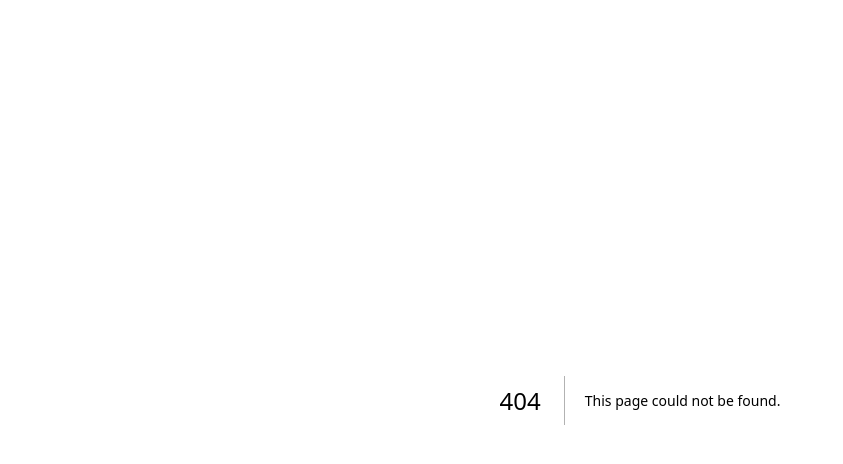
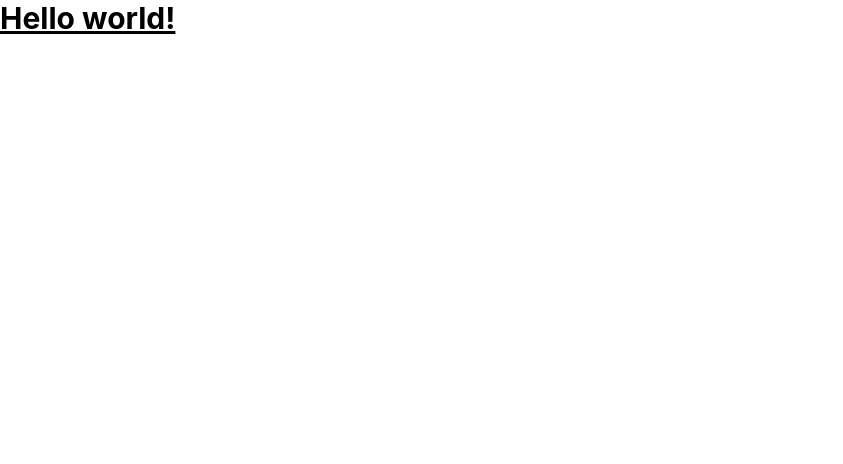
Before and after one commit to u1134889/wedding-website, a Next.js app: page /learn-tailwind in a window 1280 px wide. Before the commit this address had no page. Shown: the top 464 px of the page, without its empty margins (0-843 px from the left). Built offline with nearby package versions, Linux system fonts and the light colour scheme.

Commit message:
Adds tailwind to the project

```diff
--- a/package.json
+++ b/package.json
@@ -18,5 +18,10 @@
     "react": "18.2.0",
     "react-dom": "18.2.0",
     "typescript": "4.9.3"
+  },
+  "devDependencies": {
+    "autoprefixer": "^10.4.13",
+    "postcss": "^8.4.21",
+    "tailwindcss": "^3.2.4"
   }
 }
--- /dev/null
+++ b/pages/learn-tailwind.tsx
@@ -0,0 +1,7 @@
+export default function LearnTailwind() {
+  return (
+    <h1 className="text-3xl font-bold underline">
+      Hello world!
+    </h1>
+  );
+}
--- /dev/null
+++ b/postcss.config.js
@@ -0,0 +1,6 @@
+module.exports = {
+  plugins: {
+    tailwindcss: {},
+    autoprefixer: {},
+  },
+}
--- a/styles/globals.css
+++ b/styles/globals.css
@@ -1,3 +1,7 @@
+@tailwind base;
+@tailwind components;
+@tailwind utilities;
+
 html,
 body {
   padding: 0;
--- /dev/null
+++ b/tailwind.config.js
@@ -0,0 +1,15 @@
+/** @type {import('tailwindcss').Config} */
+module.exports = {
+  content: [
+    "./app/**/*.{js,ts,jsx,tsx}",
+    "./pages/**/*.{js,ts,jsx,tsx}",
+    "./components/**/*.{js,ts,jsx,tsx}",
+
+    // Or if using `src` directory:
+    "./src/**/*.{js,ts,jsx,tsx}",
+  ],
+  theme: {
+    extend: {},
+  },
+  plugins: [],
+}
```
Also changed, not shown: 1 other file (tests, documents, lock files or other folders).
